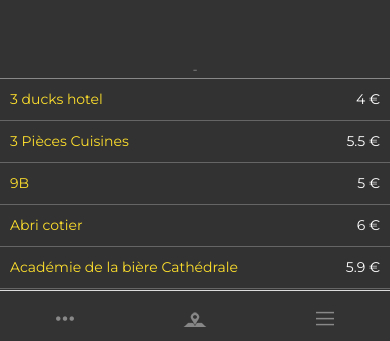
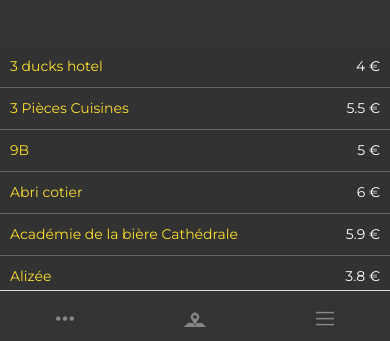
Before and after one commit to PqBenoit/angular_ptp, a plain HTML site: page index.html in a window 390 px wide. Shown: the part 503-844 px from the top of the page. Drawn offline with nearby package versions, Linux system fonts and the light colour scheme; some packages are replaced by stand-ins of ours.

Commit message:
Styling togglable list

```diff
--- a/index.html
+++ b/index.html
@@ -44,7 +44,6 @@
 				</div>
 				<div class='{{class}}'>
 					<div id="toggle" ng-click='changeListClass()'>
-						<p>-</p>
 					</div>
 					<ul>
 						<li ng-repeat='bar in bars'>
--- a/styles/less/home.less
+++ b/styles/less/home.less
@@ -64,34 +64,28 @@
 				}
 
 				.list-up {
+					background-color: rgba(51, 51, 51, 0.6);
 					position: absolute;
+					height: 35%;
+					width: 100%;
 					z-index: 150;
-					bottom: 50px;
-					width: 100%;
-					height: 27.5%;
-					overflow-y: auto;
-					background-color: rgba(51, 51, 51, 0.5);
-					transition: 0.2s;
-
-					p {
-						text-align: center;
-					}
+					bottom: 0px;
 
 					#toggle {
+						position: absolute;
+						width: 100%;
+						height: 20px;
+						bottom: 100%;
 						background-color: #333333;
-						height: 20px;
-						width: 100%;
-						z-index: 400;
-						border-bottom: solid 1px rgba(136,136,136,1);
-						position: fixed;
+						transition: 0.2s;
 					}
 
 					ul {
 						margin: 0;
 						padding: 0;
-						padding-top: 20px;
 						list-style: none;
 						font-family: 'Montserrat';
+						background-color: rgba(51, 51, 51, 0.6);
 
 						li {
 							border-bottom: solid 1px rgba(136,136,136,0.6);
@@ -121,63 +115,141 @@
 
 				.list-down {
 					position: absolute;
+					height: 35%;
+					width: 100%;
 					z-index: 150;
-					bottom: -15%;
+					bottom: 0px;
+
+					#toggle {
+						position: absolute;
 						width: 100%;
-					height: 27.5%;
-					overflow-y: auto;
-					background-color: rgba(51, 51, 51, 0.5);
+						height: 20px;
+						bottom: 50px;
+						background-color: #333333;
 						transition: 0.2s;
+					}
 
 					ul {
-						height: 0%;
+						display: none;
+					}
 				}
 
-					p {
-						text-align: center;
-					}
 
-					#toggle {
-						background-color: #333333;
-						height: 20px;
-						width: 100%;
-						z-index: 400;
-						border-bottom: solid 1px rgba(136,136,136,1);
-						position: fixed;
-					}
+				// .list-up {
+				// 	position: absolute;
+				// 	z-index: 150;
+				// 	bottom: 50px;
+				// 	width: 100%;
+				// 	height: 27.5%;
+				// 	overflow-y: auto;
+				// 	background-color: rgba(51, 51, 51, 0.5);
+				// 	transition: 0.2s;
 
-					// ul {
-					// 	margin: 0;
-					// 	padding: 0;
-					// 	padding-top: 20px;
-					// 	list-style: none;
-					// 	font-family: 'Montserrat';
+				// 	p {
+				// 		text-align: center;
+				// 	}
 
-					// 	li {
-					// 		border-bottom: solid 1px rgba(136,136,136,0.6);
+				// 	#toggle {
+				// 		background-color: #333333;
+				// 		height: 20px;
+				// 		width: 100%;
+				// 		z-index: 400;
+				// 		border-bottom: solid 1px rgba(136,136,136,1);
+				// 		position: fixed;
+				// 	}
 
-					// 		a{
-					// 			display:table;
-					// 			width:100%;
-					// 			padding: 10px;
-					// 			color:#fff;
-					// 			font-size:14px;
+				// 	ul {
+				// 		margin: 0;
+				// 		padding: 0;
+				// 		padding-top: 20px;
+				// 		list-style: none;
+				// 		font-family: 'Montserrat';
 
-					// 			.price,.name {
-					// 				display:table-cell;
-					// 			}
+				// 		li {
+				// 			border-bottom: solid 1px rgba(136,136,136,0.6);
 
-					// 			.name {
-					// 				color: @yellow;
-					// 			}
+				// 			a{
+				// 				display:table;
+				// 				width:100%;
+				// 				padding: 10px;
+				// 				color:#fff;
+				// 				font-size:14px;
 
-					// 			.price{
-					// 				text-align: right;
+				// 				.price,.name {
+				// 					display:table-cell;
+				// 				}
+
+				// 				.name {
+				// 					color: @yellow;
+				// 				}
+
+				// 				.price{
+				// 					text-align: right;
+				// 				}
 				// 			}
 				// 		}
 				// 	}
 				// }
-				}
+
+				// .list-down {
+				// 	position: absolute;
+				// 	z-index: 150;
+				// 	bottom: -40%;
+				// 	width: 100%;
+				// 	height: 27.5%;
+				// 	overflow-y: auto;
+				// 	background-color: rgba(51, 51, 51, 0.5);
+				// 	transition: 0.2s;
+
+				// 	ul {
+				// 		height: 0%;
+				// 	}
+
+				// 	// p {
+				// 	// 	text-align: center;
+				// 	// }
+
+				// 	// #toggle {
+				// 	// 	background-color: #333333;
+				// 	// 	height: 20px;
+				// 	// 	width: 100%;
+				// 	// 	z-index: 400;
+				// 	// 	border-bottom: solid 1px rgba(136,136,136,1);
+				// 	// 	position: fixed;
+				// 	// }
+
+				// 	// ul {
+				// 	// 	margin: 0;
+				// 	// 	padding: 0;
+				// 	// 	padding-top: 20px;
+				// 	// 	list-style: none;
+				// 	// 	font-family: 'Montserrat';
+
+				// 	// 	li {
+				// 	// 		border-bottom: solid 1px rgba(136,136,136,0.6);
+
+				// 	// 		a{
+				// 	// 			display:table;
+				// 	// 			width:100%;
+				// 	// 			padding: 10px;
+				// 	// 			color:#fff;
+				// 	// 			font-size:14px;
+
+				// 	// 			.price,.name {
+				// 	// 				display:table-cell;
+				// 	// 			}
+
+				// 	// 			.name {
+				// 	// 				color: @yellow;
+				// 	// 			}
+
+				// 	// 			.price{
+				// 	// 				text-align: right;
+				// 	// 			}
+				// 	// 		}
+				// 	// 	}
+				// 	// }
+				// }
 			}
 
 			#list-container {
--- a/styles/main.css
+++ b/styles/main.css
@@ -55,32 +55,27 @@
   z-index: 100;
 }
 html body #main-container #map-container .list-up {
+  background-color: rgba(51, 51, 51, 0.6);
   position: absolute;
+  height: 35%;
+  width: 100%;
   z-index: 150;
-  bottom: 50px;
-  width: 100%;
-  height: 27.5%;
-  overflow-y: auto;
-  background-color: rgba(51, 51, 51, 0.5);
-  transition: 0.2s;
-}
-html body #main-container #map-container .list-up p {
-  text-align: center;
+  bottom: 0px;
 }
 html body #main-container #map-container .list-up #toggle {
+  position: absolute;
+  width: 100%;
+  height: 20px;
+  bottom: 100%;
   background-color: #333333;
-  height: 20px;
-  width: 100%;
-  z-index: 400;
-  border-bottom: solid 1px #888888;
-  position: fixed;
+  transition: 0.2s;
 }
 html body #main-container #map-container .list-up ul {
   margin: 0;
   padding: 0;
-  padding-top: 20px;
   list-style: none;
   font-family: 'Montserrat';
+  background-color: rgba(51, 51, 51, 0.6);
 }
 html body #main-container #map-container .list-up ul li {
   border-bottom: solid 1px rgba(136, 136, 136, 0.6);
@@ -104,27 +99,21 @@
 }
 html body #main-container #map-container .list-down {
   position: absolute;
+  height: 35%;
+  width: 100%;
   z-index: 150;
-  bottom: -15%;
+  bottom: 0px;
+}
+html body #main-container #map-container .list-down #toggle {
+  position: absolute;
   width: 100%;
-  height: 27.5%;
-  overflow-y: auto;
-  background-color: rgba(51, 51, 51, 0.5);
+  height: 20px;
+  bottom: 50px;
+  background-color: #333333;
   transition: 0.2s;
 }
 html body #main-container #map-container .list-down ul {
-  height: 0%;
-}
-html body #main-container #map-container .list-down p {
-  text-align: center;
-}
-html body #main-container #map-container .list-down #toggle {
-  background-color: #333333;
-  height: 20px;
-  width: 100%;
-  z-index: 400;
-  border-bottom: solid 1px #888888;
-  position: fixed;
+  display: none;
 }
 html body #main-container #list-container input {
   width: 100%;
```
Lines whose indentation alone changed are shown as unchanged.
